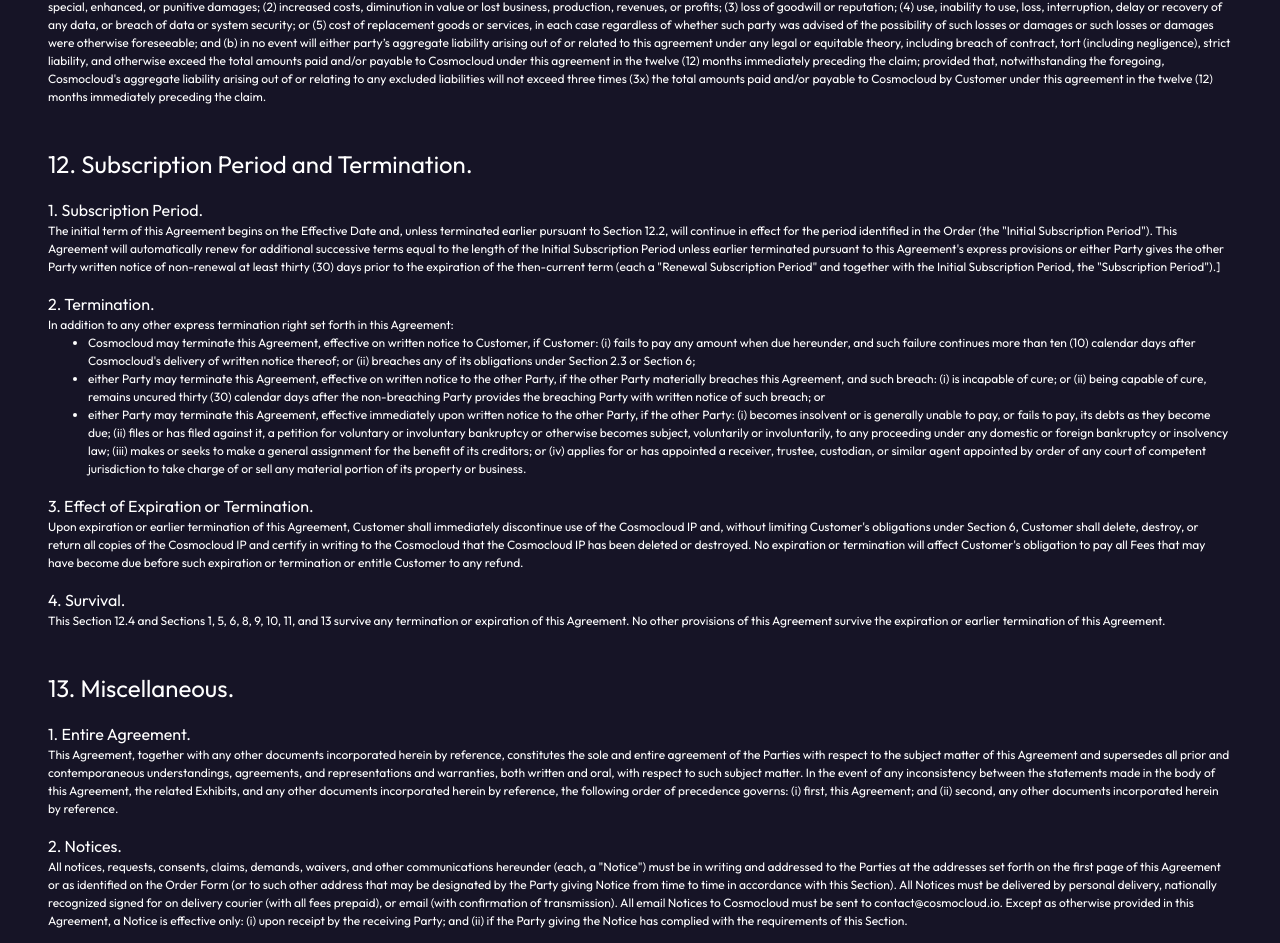
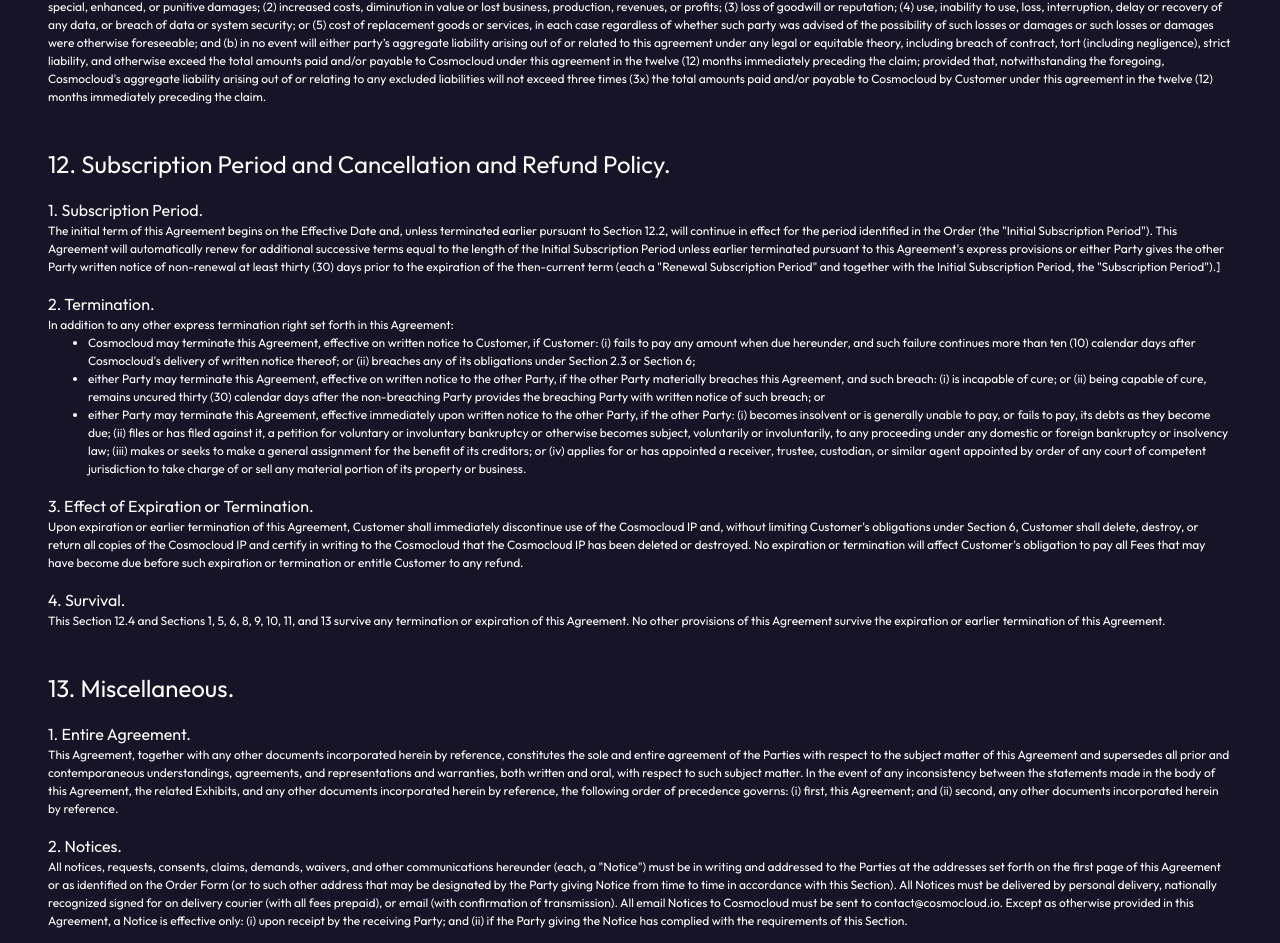
Before and after one commit to harshitchopra7/cosmo-cloud, a React (Create React App) app: page /terms-of-service in a window 1280 px wide. Shown: the part 4152-5095 px from the top of the page. Built offline with nearby package versions, Linux system fonts and the light colour scheme; the HTML template or start-up script is replaced by a standard one.

Commit message:
cancellation policy

```diff
--- a/src/container/TermsOfService.js
+++ b/src/container/TermsOfService.js
@@ -509,7 +509,7 @@
         immediately preceding the claim.
       </p>
       <h1 className="text-[24px] mt-10">
-        12. Subscription Period and Termination.
+        12. Subscription Period and Cancellation and Refund Policy.
       </h1>
       <h2 className="text-[16px] mt-4">1. Subscription Period.</h2>
       <p>
```
